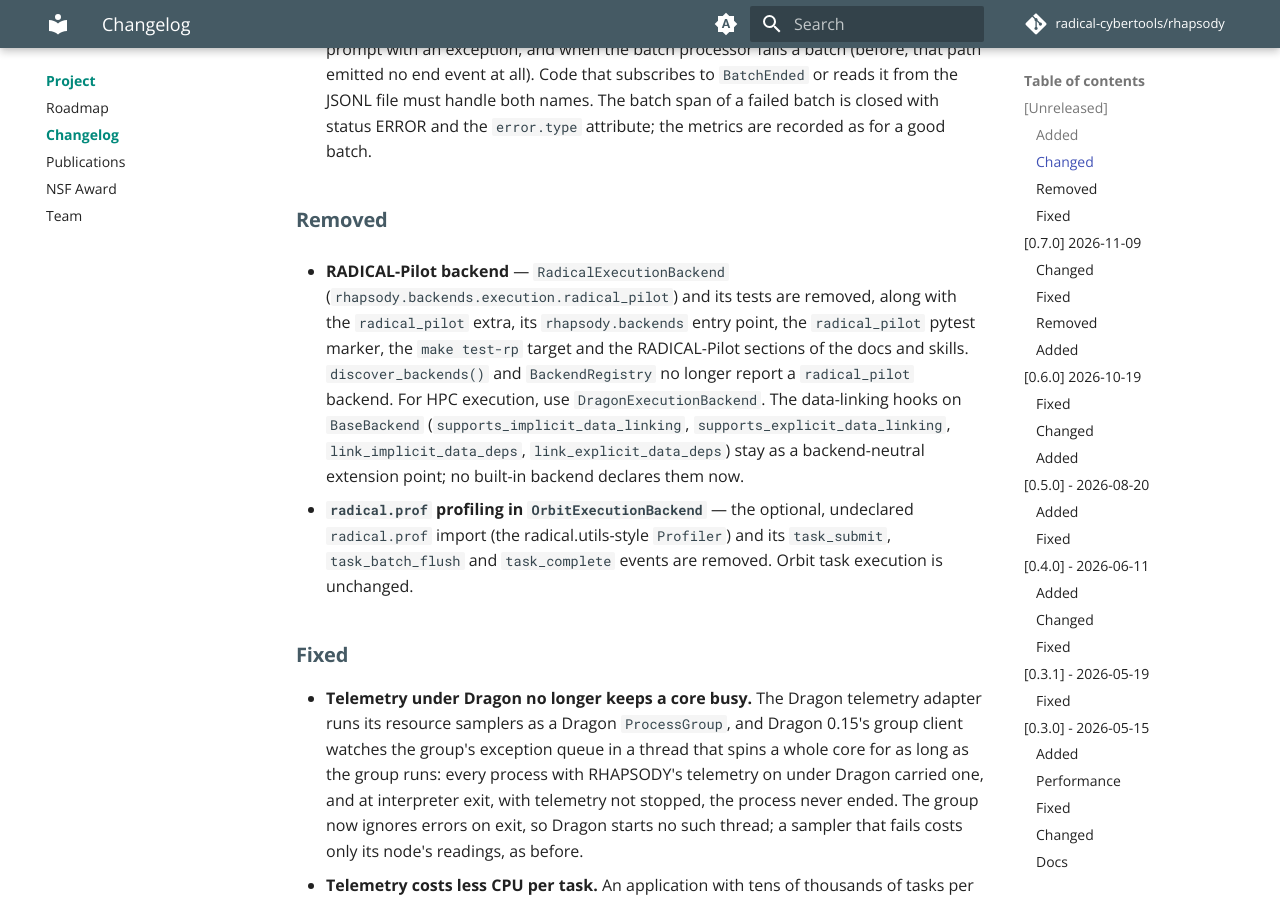
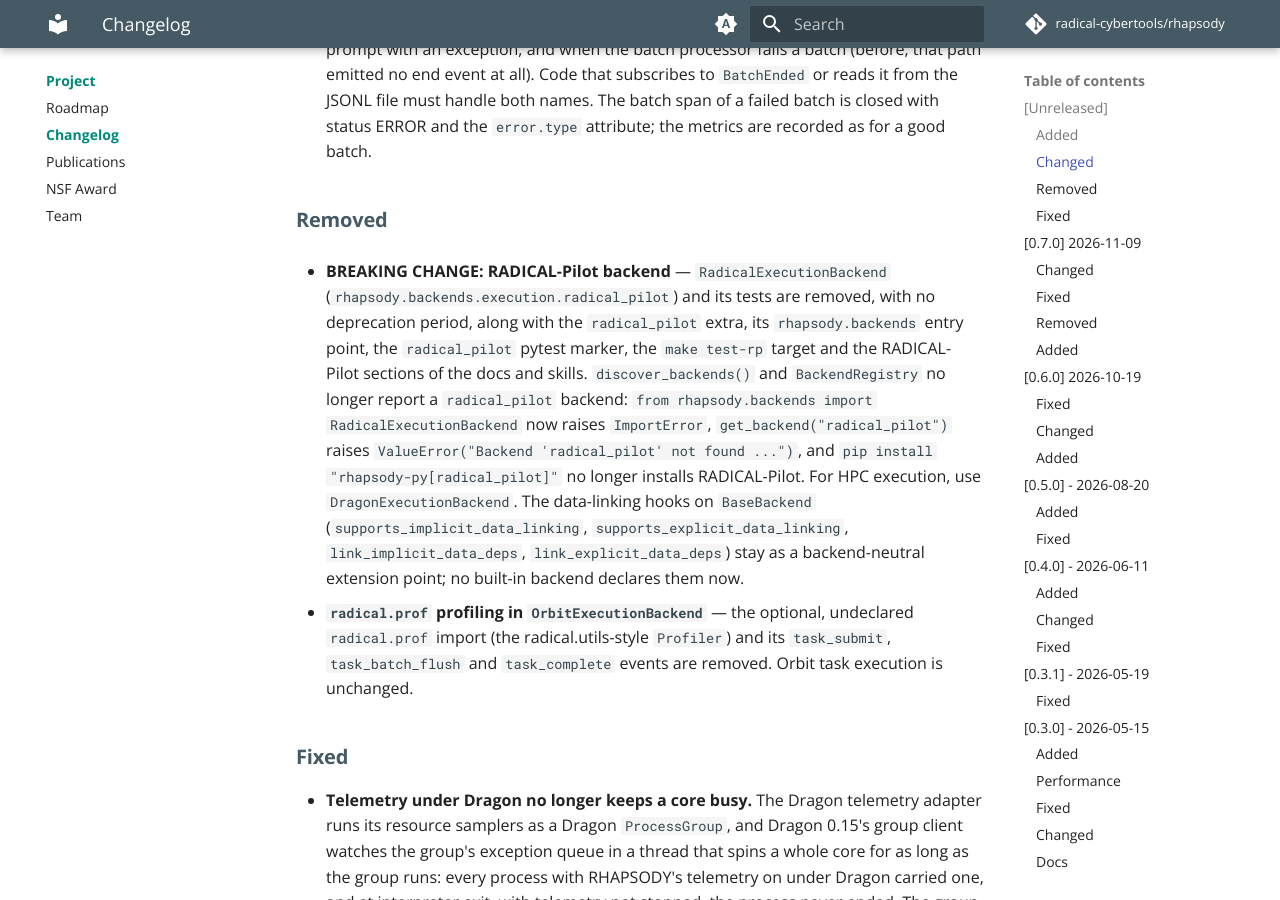
Before and after one commit to radical-cybertools/rhapsody, an MkDocs documentation site: the page built from docs/changelogs.md, in a window 1280 px wide and 900 px high, scrolled down 1991 px. Built offline with MkDocs 1.6.1 and Material for MkDocs 9.7.7, drawn with Linux system fonts in a browser that asks for light colours; comment, search, counter and statistics services are not loaded.

Commit message:
Remove RADICAL-Pilot mentions added on main; mark the removal as breaking
- telemetry/emitter.py, docs/telemetry/reference.md: drop RADICAL-Pilot
  from the lists of runtimes behind backends; only Dask runs callbacks
  in worker threads (Orbit already hops onto the loop)
- CHANGELOG: label the RP removal BREAKING CHANGE (no deprecation
  period) and give the exact ImportError / ValueError users now see

Co-Authored-By: Claude Opus 5.5 <noreply@anthropic.com>

```diff
--- a/CHANGELOG.md
+++ b/CHANGELOG.md
@@ -77,11 +77,15 @@
 
 ### Removed
 
-- **RADICAL-Pilot backend** — `RadicalExecutionBackend`
-  (`rhapsody.backends.execution.radical_pilot`) and its tests are removed, along with the
-  `radical_pilot` extra, its `rhapsody.backends` entry point, the `radical_pilot` pytest
-  marker, the `make test-rp` target and the RADICAL-Pilot sections of the docs and skills.
-  `discover_backends()` and `BackendRegistry` no longer report a `radical_pilot` backend.
+- **BREAKING CHANGE: RADICAL-Pilot backend** — `RadicalExecutionBackend`
+  (`rhapsody.backends.execution.radical_pilot`) and its tests are removed, with no
+  deprecation period, along with the `radical_pilot` extra, its `rhapsody.backends` entry
+  point, the `radical_pilot` pytest marker, the `make test-rp` target and the RADICAL-Pilot
+  sections of the docs and skills. `discover_backends()` and `BackendRegistry` no longer
+  report a `radical_pilot` backend: `from rhapsody.backends import RadicalExecutionBackend`
+  now raises `ImportError`, `get_backend("radical_pilot")` raises
+  `ValueError("Backend 'radical_pilot' not found ...")`, and
+  `pip install "rhapsody-py[radical_pilot]"` no longer installs RADICAL-Pilot.
   For HPC execution, use `DragonExecutionBackend`. The data-linking hooks on `BaseBackend`
   (`supports_implicit_data_linking`, `supports_explicit_data_linking`,
   `link_implicit_data_deps`, `link_explicit_data_deps`) stay as a backend-neutral extension
```
Also changed, not shown: docs/telemetry/reference.md (+1 -1 lines), 1 other file.
